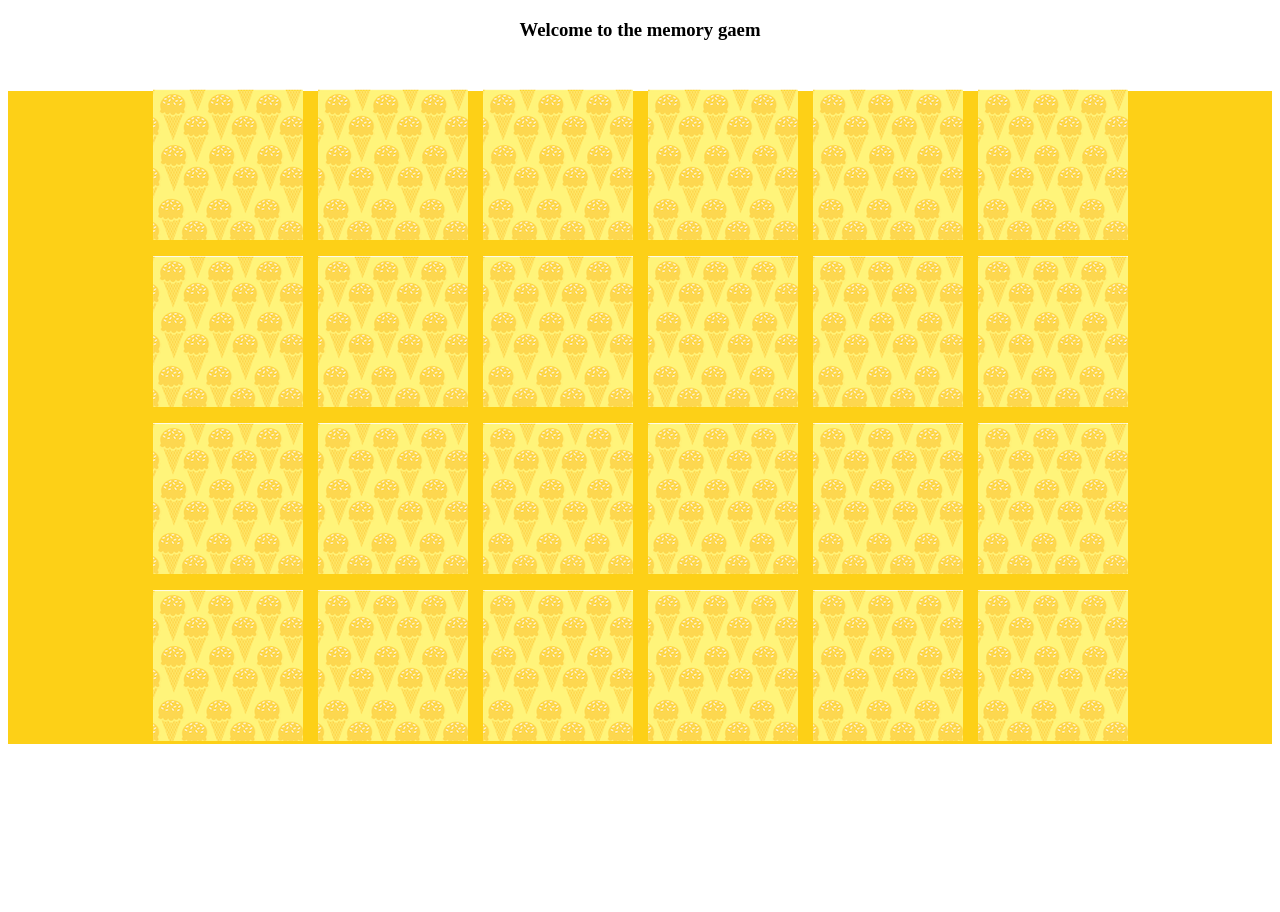
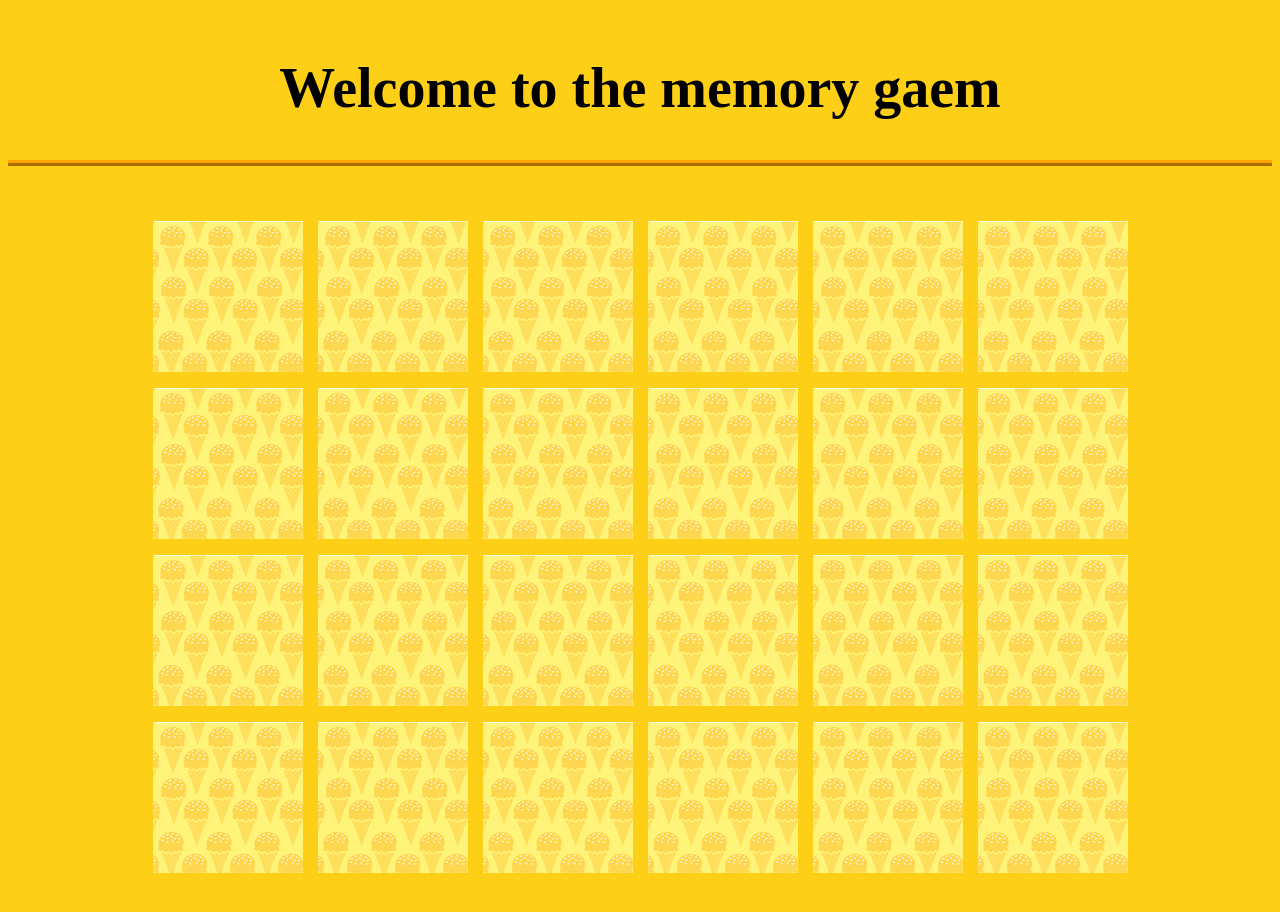
Before and after one commit to ntijoh-zejd-avdic/Memory-O-Matic, a plain HTML site: page index.html in a window 1280 px wide. Before the commit the page ends 800 px from the top, so only its background shows below. Drawn offline with Linux system fonts and the light colour scheme.

Commit message:
css hela sidan

```diff
--- a/game-plan.js
+++ b/game-plan.js
@@ -145,7 +145,6 @@ class GameBoard extends HTMLElement {
             justify-content: center;
             align-items: center;
             margin: 50px auto;
-            background-color: #FDD017;
           }
 
           .card {
--- a/index.html
+++ b/index.html
@@ -4,12 +4,25 @@
     <meta charset="UTF-8">
     <meta name="viewport" content="width=device-width, initial-scale=1.0">
     <script src="game-plan.js" defer></script>
+    <style>
+        *{
+        background-color: #FDD017;
+        }
 
+        h3{
+            display: flex;
+            justify-content: center;
+            padding-bottom: 5vh;
+            font-family: 'Times New Roman', Times, serif;
+            font-size: 56px;
+            border-bottom: ridge orange 6px;
+        }
+    </style>
     <title>Mermory O Matic</title>
 </head>
 <body>
 
-    <h3 style="display: flex; justify-content: center; margin-bottom: 5vh;">Welcome to the memory gaem</h3>
+    <h3 >Welcome to the memory gaem</h3>
     <!-- spelrutan och sheit -->
     <game-board></game-board>
 
```
